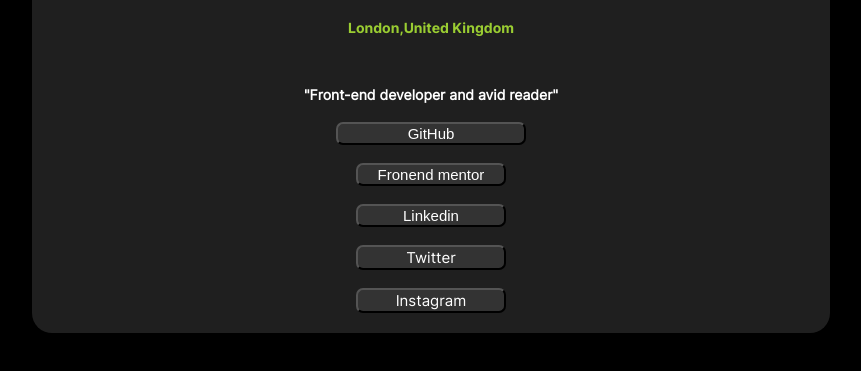
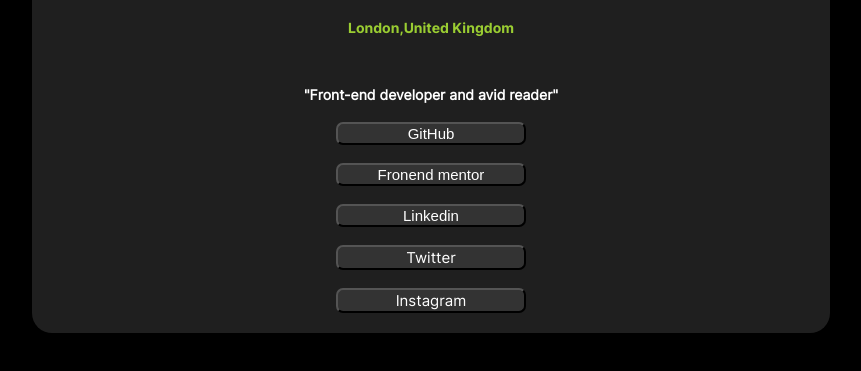
Before and after one commit to unshreif/social-media-links, a plain HTML site: page index.html in a window 1280 px wide. Shown: the part 271-642 px from the top of the page, without its empty margins (209-1070 px from the left). Drawn offline with Linux system fonts and the light colour scheme.

Commit message:
index.html

```diff
--- a/index.html
+++ b/index.html
@@ -42,7 +42,7 @@ font-size: 15px;
 color: white;
 }
 .b2{
-   width:150px;
+   width:190px;
     display: inline-block;
     text-align: center;
 border-radius: 7px;
@@ -51,7 +51,7 @@ font-size: 15px;
 color: white;
 }
 .b3{
-  width:150px;
+  width:190px;
     display: inline-block;
     text-align: center;
 border-radius: 7px;
@@ -60,7 +60,7 @@ font-size: 15px;
 color: white;
 }
 .b4{
-  width:150px;
+  width:190px;
     display: inline-block;
     text-align: center;
 border-radius: 7px;
@@ -70,7 +70,7 @@ color: white;
 font-family: intervariable;
 }
 .b5{
-  width:150px;
+  width:190px;
     display: inline-block;
     text-align: center;
 border-radius: 7px;
```
